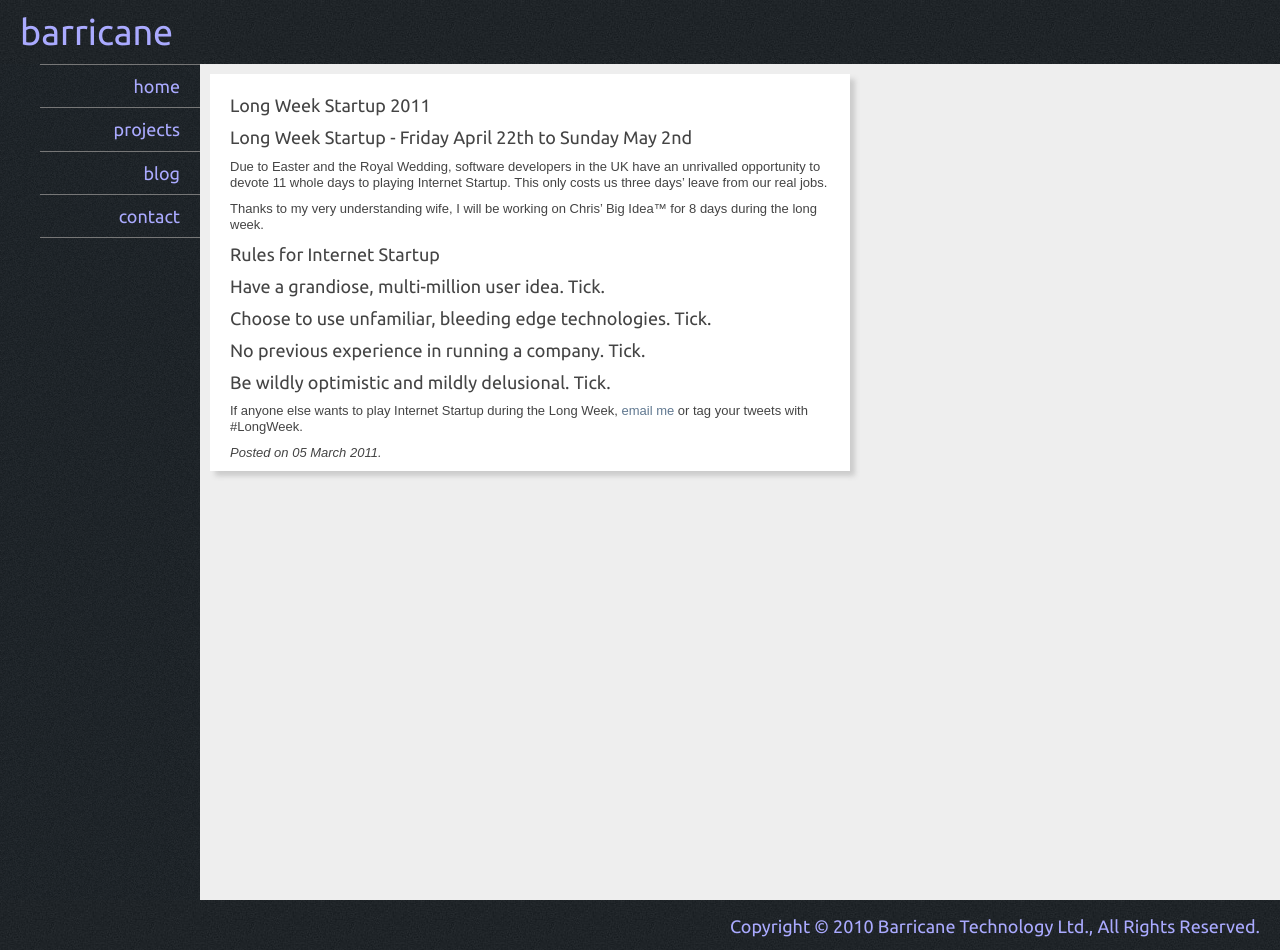
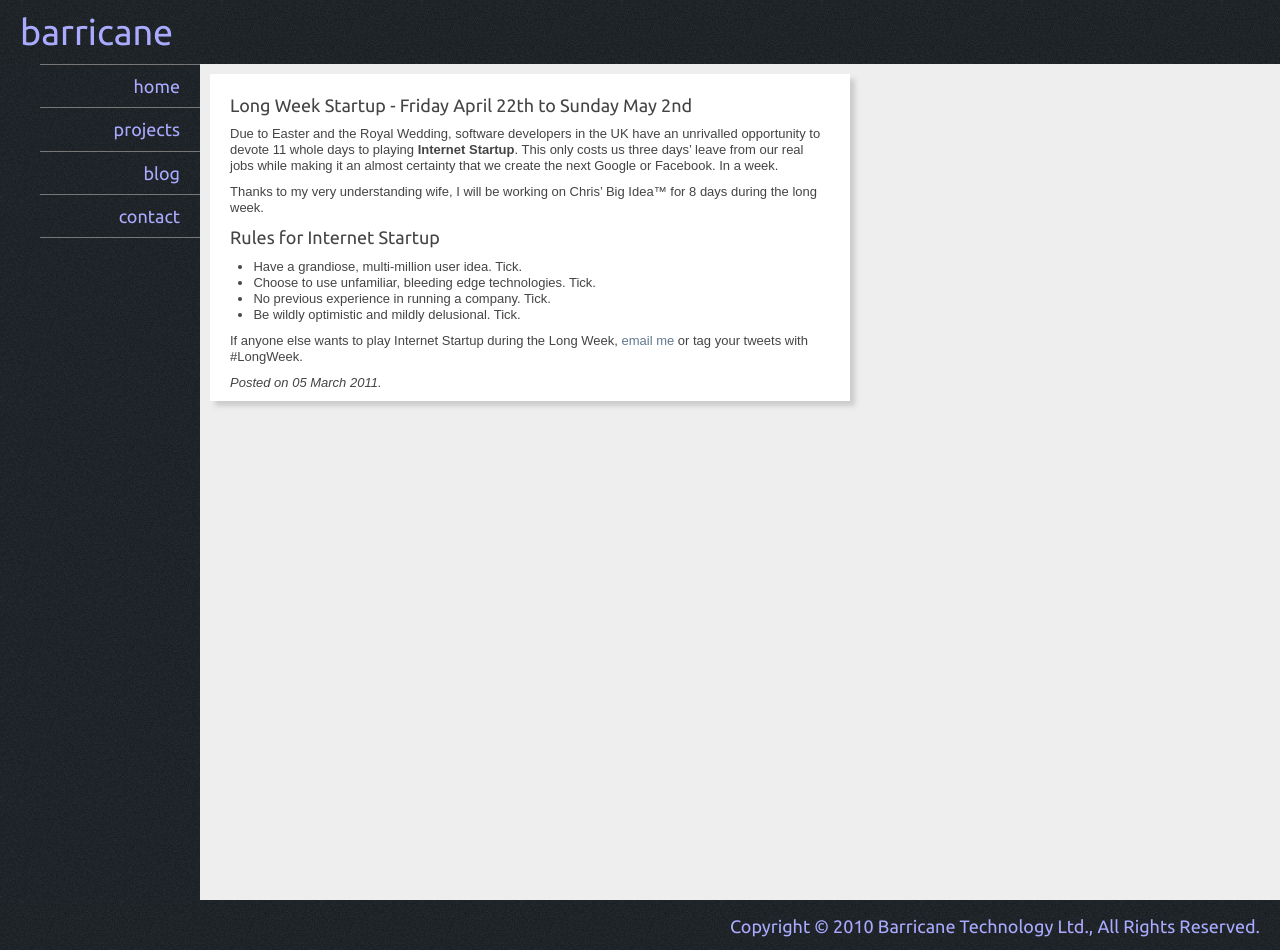
Before and after one commit to chrisdew/chrisdew.github.com, a Jekyll site: the page built from _posts/2011-03-05-uk-internet-startup-week.md, in a window 1280 px wide. Built offline with Jekyll 4.4.1, drawn with Linux system fonts in a browser that asks for light colours; nearby versions of some CDN libraries; Markdown is read by kramdown in place of the engine named in the settings.

Commit message:
longweek typo

```diff
--- a/_posts/2011-03-05-uk-internet-startup-week.md
+++ b/_posts/2011-03-05-uk-internet-startup-week.md
@@ -1,21 +1,18 @@
 ---
 layout: post
-title: Long Week Startup 2011
+title: Long Week Startup - Friday April 22th to Sunday May 2nd
 ---
 
-Long Week Startup - Friday April 22th to Sunday May 2nd
--------------------------------------------------------
-
-Due to Easter and the Royal Wedding, software developers in the UK have an unrivalled opportunity to devote 11 whole days to playing Internet Startup.  This only costs us three days' leave from our real jobs.
+Due to Easter and the Royal Wedding, software developers in the UK have an unrivalled opportunity to devote 11 whole days to playing **Internet Startup**.  This only costs us three days' leave from our real jobs while making it an almost certainty that we create the next Google or Facebook.  In a week.
 
 Thanks to my very understanding wife, I will be working on Chris' Big Idea&trade; for 8 days during the long week.
 
 Rules for Internet Startup
 --------------------------
 
-# Have a grandiose, multi-million user idea.  Tick.
-# Choose to use unfamiliar, bleeding edge technologies.  Tick.
-# No previous experience in running a company.  Tick.
-# Be wildly optimistic and mildly delusional.  Tick.
+- Have a grandiose, multi-million user idea.  Tick.
+- Choose to use unfamiliar, bleeding edge technologies.  Tick.
+- No previous experience in running a company.  Tick.
+- Be wildly optimistic and mildly delusional.  Tick.
 
 If anyone else wants to play Internet Startup during the Long Week, [email me](/contact) or tag your tweets with #LongWeek.
```
Also changed, not shown: 1 other file.
